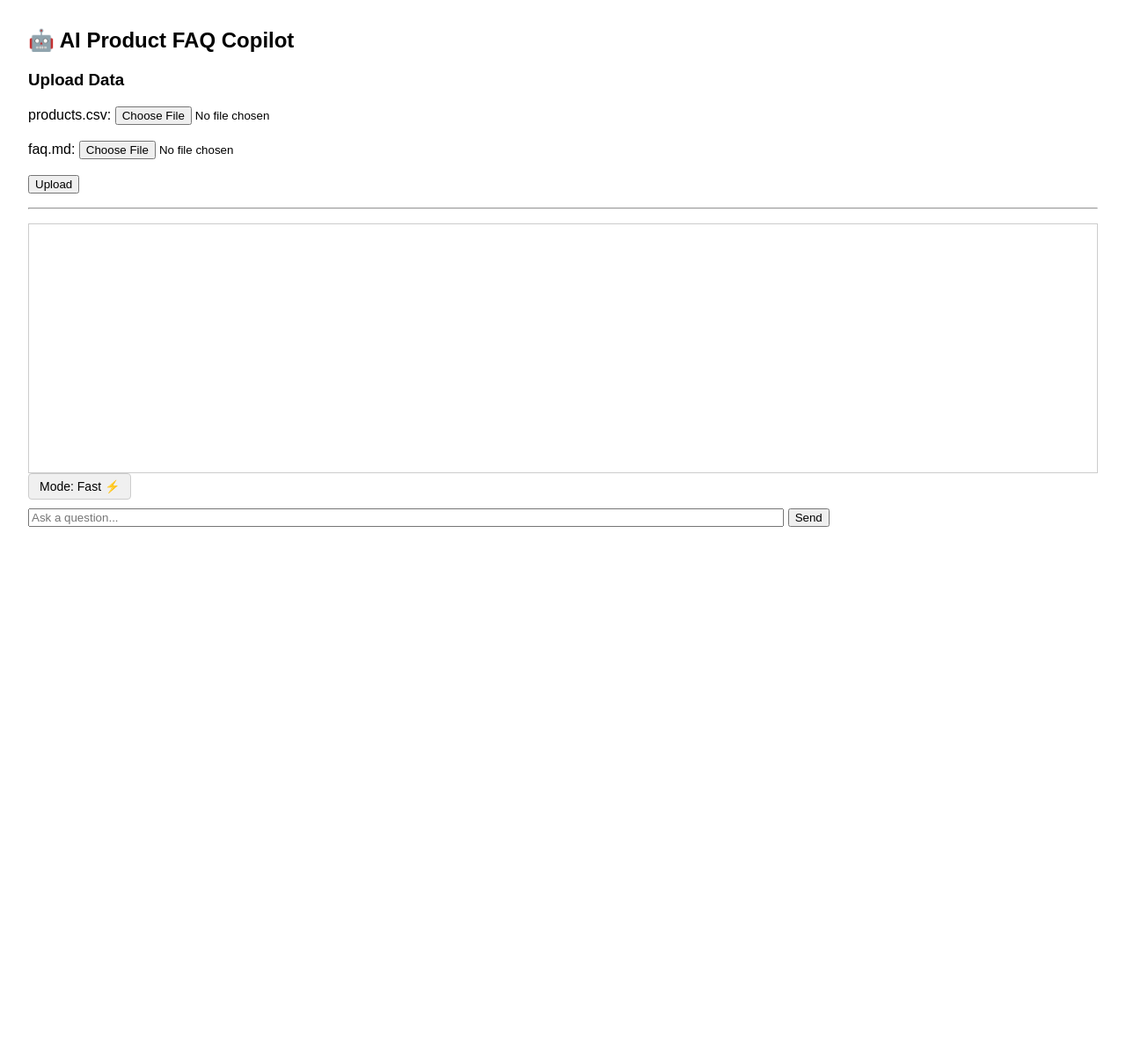
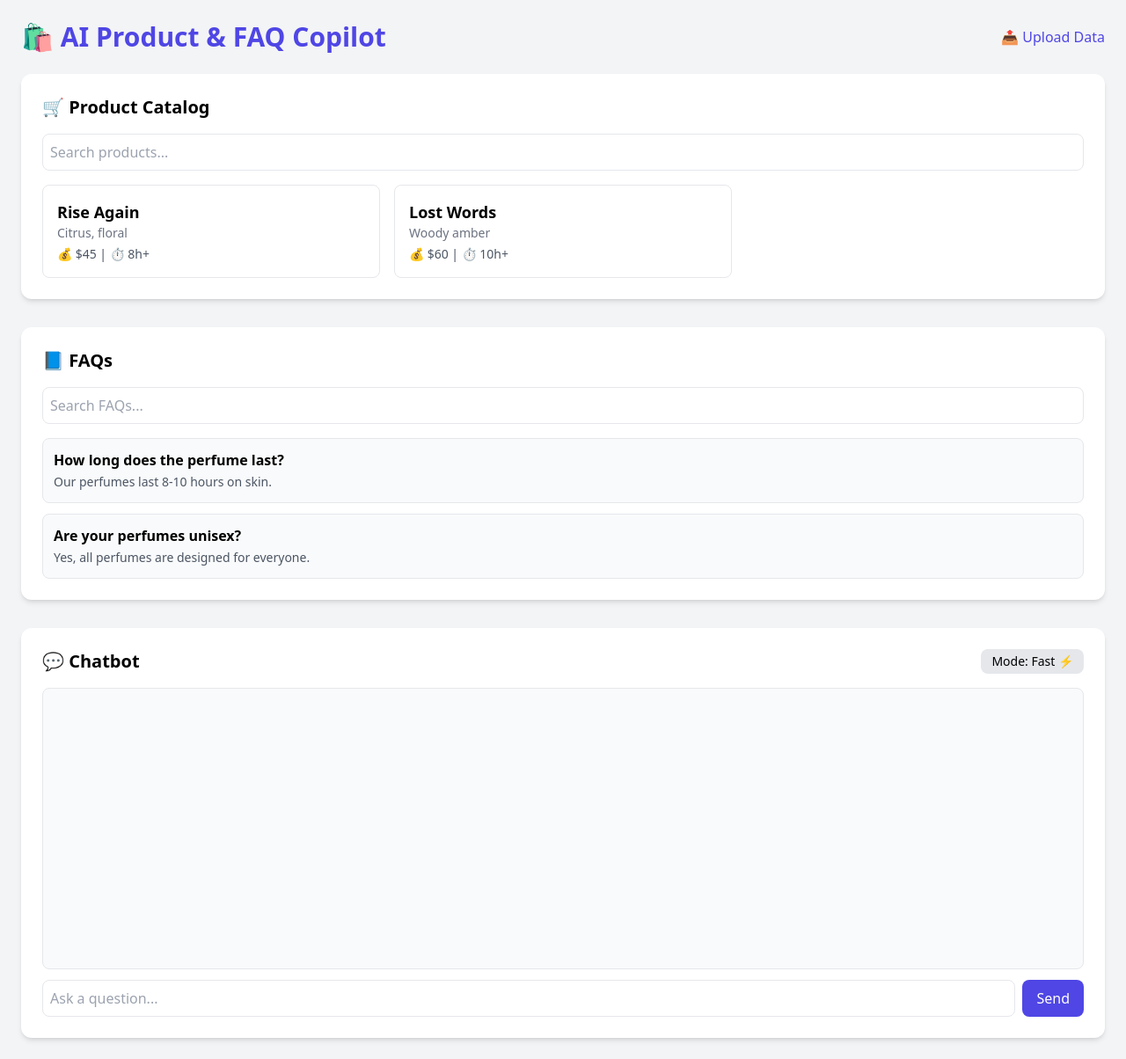
Before and after one commit to ibtisam14/AI-product-copilot, a Django app: page / in a window 1280 px wide. Shown: the whole page at 88% size. Before the commit the page ends 599 px from the top, so only its background shows below. Run offline with Django 5.2, Linux system fonts and the light colour scheme; some libraries are stand-ins or nearby versions.

Commit message:
fix front page

```diff
--- a/copilot/settings.py
+++ b/copilot/settings.py
@@ -15,7 +15,7 @@ from dotenv import load_dotenv
 load_dotenv()
 
 OPENAI_API_KEY = os.getenv("OPENAI_API_KEY")
-
+OPENAI_BASE_URL = os.getenv("OPENAI_BASE_URL", "https://openrouter.ai/api/v1")
 
 # Build paths inside the project like this: BASE_DIR / 'subdir'.
 BASE_DIR = Path(__file__).resolve().parent.parent
--- a/productcatalogue/urls.py
+++ b/productcatalogue/urls.py
@@ -1,10 +1,10 @@
 from django.urls import path
 from django.views.decorators.csrf import csrf_exempt
-from .views import UploadIngestView, EmbeddingsView, ChatView, home
+from .views import UploadIngestView, EmbeddingsView, ChatView, home, upload_page
 
 urlpatterns = [
     path('', home, name='home'),
-    # Wrap each API view with csrf_exempt:
+    path('upload-data/', upload_page, name='upload_page'),
     path('upload/', csrf_exempt(UploadIngestView.as_view()), name='upload'),
     path('embeddings/', csrf_exempt(EmbeddingsView.as_view()), name='embeddings'),
     path('chat/', csrf_exempt(ChatView.as_view()), name='chat'),
--- a/productcatalogue/views.py
+++ b/productcatalogue/views.py
@@ -20,12 +20,19 @@ from django.shortcuts import render
 def home(request):
     return render(request, "index.html")
 
+def upload_page(request):
+    return render(request, "upload.html")
+
 
 # Choose adapter: in production change to OpenAIAdapter if OPENAI_API_KEY set
 def get_adapter():
-    if getattr(settings, "OPENAI_API_KEY", ""):
-        return OpenAIAdapter(settings.OPENAI_API_KEY)
-    return MockAdapter()
+    api_key = getattr(settings, "OPENAI_API_KEY", "")
+    if api_key:
+        print("✅ Using OpenAI Adapter")  # Debug message
+        return OpenAIAdapter(api_key)
+    else:
+        print("⚠️ Using Mock Adapter (no API key found)")  # Debug message
+        return MockAdapter()
 
 
 @method_decorator(csrf_exempt, name="dispatch")
--- a/templates/index.html
+++ b/templates/index.html
@@ -3,85 +3,58 @@
 
 <head>
     <meta charset="UTF-8">
-    <title>🤖 AI Product FAQ Copilot</title>
-    <style>
-        body {
-            font-family: Arial, sans-serif;
-            margin: 2rem;
-        }
-
-        .chat-box {
-            border: 1px solid #ccc;
-            padding: 1rem;
-            height: 250px;
-            overflow-y: auto;
-            margin-top: 1rem;
-        }
-
-        .user {
-            color: blue;
-            margin-bottom: .5rem;
-        }
-
-        .bot {
-            color: green;
-            margin-bottom: .5rem;
-        }
-
-        .error {
-            color: red;
-        }
-
-        #toggleMode {
-            padding: 6px 12px;
-            font-size: 14px;
-            background-color: #f0f0f0;
-            border: 1px solid #ccc;
-            border-radius: 4px;
-            cursor: pointer;
-        }
-
-        #toggleMode:hover {
-            background-color: #e0e0e0;
-        }
-    </style>
+    <title>🛍️ AI Product & FAQ Copilot</title>
+    <script src="https://cdn.tailwindcss.com"></script>
 </head>
 
-<body>
+<body class="bg-gray-100 min-h-screen">
+    <div class="container mx-auto p-6">
+        <div class="flex justify-between items-center mb-6">
+            <h1 class="text-3xl font-bold text-indigo-600">🛍️ AI Product & FAQ Copilot</h1>
+            <a href="/upload-data/" class="text-indigo-600 hover:underline">📤 Upload Data</a>
+        </div>
 
-    <h2>🤖 AI Product FAQ Copilot</h2>
+        <!-- Product Catalog Section -->
+        <section class="bg-white shadow-md rounded-xl p-6 mb-8">
+            <h2 class="text-xl font-semibold mb-4">🛒 Product Catalog</h2>
+            <input type="text" id="productSearch" placeholder="Search products..."
+                class="w-full border rounded-lg p-2 mb-4 focus:ring focus:ring-indigo-200">
+            <div id="productGrid" class="grid grid-cols-1 sm:grid-cols-2 lg:grid-cols-3 gap-4"></div>
+        </section>
 
-    <h3>Upload Data</h3>
-    <form id="uploadForm">
-        <label>products.csv:</label>
-        <input type="file" name="products" required><br><br>
-        <label>faq.md:</label>
-        <input type="file" name="faq" required><br><br>
-        <button type="submit">Upload</button>
-    </form>
+        <!-- FAQ Section -->
+        <section class="bg-white shadow-md rounded-xl p-6 mb-8">
+            <h2 class="text-xl font-semibold mb-4">📘 FAQs</h2>
+            <input type="text" id="faqSearch" placeholder="Search FAQs..."
+                class="w-full border rounded-lg p-2 mb-4 focus:ring focus:ring-indigo-200">
+            <div id="faqList" class="space-y-3"></div>
+        </section>
 
-    <p id="uploadResult"></p>
+        <!-- Chat Section -->
+        <section class="bg-white shadow-md rounded-xl p-6">
+            <div class="flex justify-between items-center mb-4">
+                <h2 class="text-xl font-semibold">💬 Chatbot</h2>
+                <button id="toggleMode" class="px-3 py-1 bg-gray-200 rounded-lg text-sm">Mode: Fast ⚡</button>
+            </div>
 
-    <hr>
+            <div id="chatBox" class="border rounded-lg h-80 p-3 overflow-y-auto bg-gray-50 mb-3"></div>
 
-    <div class="chat-box" id="chatBox"></div>
-
-    <!-- Mode Toggle -->
-    <div style="margin-bottom: 10px;">
-        <button type="button" id="toggleMode">Mode: Fast ⚡</button>
+            <div class="flex gap-2">
+                <input type="text" id="userInput" placeholder="Ask a question..."
+                    class="flex-1 border rounded-lg p-2 focus:outline-none focus:ring focus:ring-indigo-200">
+                <button id="sendBtn"
+                    class="bg-indigo-600 hover:bg-indigo-700 text-white px-4 py-2 rounded-lg transition">Send</button>
+            </div>
+        </section>
     </div>
 
-    <!-- Chat Form -->
-    <form id="chatForm">
-        <input type="text" id="userInput" placeholder="Ask a question..." required style="width:70%;">
-        <button type="submit">Send</button>
-    </form>
+    <script>
+        // ============ GLOBAL STATE ============
+        let chatMode = "fast";
+        let products = [];
+        let faqs = [];
 
-    <script>
-        // --- State: Chat Mode ---
-        let chatMode = "fast"; // Default mode
-
-        // --- Helper: Get CSRF token from Django cookie ---
+        // ============ HELPER ============
         function getCookie(name) {
             let cookieValue = null;
             if (document.cookie && document.cookie !== "") {
@@ -98,71 +71,101 @@
         }
         const csrftoken = getCookie('csrftoken');
 
-        // --- Toggle Mode Button ---
+        // ============ TOGGLE MODE ============
         document.getElementById("toggleMode").addEventListener("click", () => {
             chatMode = chatMode === "fast" ? "accurate" : "fast";
             document.getElementById("toggleMode").innerText =
                 chatMode === "fast" ? "Mode: Fast ⚡" : "Mode: Accurate 🎯";
         });
 
-        // --- Handle Upload ---
-        document.getElementById('uploadForm').addEventListener('submit', async (e) => {
-            e.preventDefault();
-            const formData = new FormData(e.target);
+        // ============ CHAT ============
+        const chatBox = document.getElementById("chatBox");
+        document.getElementById("sendBtn").addEventListener("click", sendMessage);
+        document.getElementById("userInput").addEventListener("keypress", e => {
+            if (e.key === "Enter") sendMessage();
+        });
+
+        async function sendMessage() {
+            const userInput = document.getElementById("userInput");
+            const text = userInput.value.trim();
+            if (!text) return;
+
+            chatBox.innerHTML += `<div class="text-blue-600 mb-2">🧍 You: ${text}</div>`;
+            userInput.value = "";
+            chatBox.innerHTML += `<div class="text-gray-400 mb-2">🤖 Thinking...</div>`;
+            chatBox.scrollTop = chatBox.scrollHeight;
 
             try {
-                const res = await fetch('/api/upload/', {
-                    method: 'POST',
-                    headers: { 'X-CSRFToken': csrftoken },
-                    body: formData
+                const res = await fetch("/chat/", {
+                    method: "POST",
+                    headers: { "Content-Type": "application/json", "X-CSRFToken": csrftoken },
+                    body: JSON.stringify({
+                        messages: [{ role: "user", content: text }],
+                        mode: chatMode
+                    })
                 });
+                const data = await res.json();
+                chatBox.lastChild.remove();
+                chatBox.innerHTML += `<div class="text-green-700 mb-1">🤖 Bot: ${data.answer || "No response"}</div>`;
+                if (data.citations) {
+                    chatBox.innerHTML += `<div class="text-gray-500 text-sm mb-2">📎 Cited: ${data.citations.join(", ")}</div>`;
+                }
+            } catch (err) {
+                chatBox.innerHTML += `<div class="text-red-600 mb-2">⚠️ Error: ${err.message}</div>`;
+            }
+            chatBox.scrollTop = chatBox.scrollHeight;
+        }
 
-                const data = await res.json();
-                document.getElementById('uploadResult').innerText =
-                    `Uploaded: ${data.products || 0} products, ${data.faq_chunks || 0} FAQ chunks`;
-            } catch (err) {
-                document.getElementById('uploadResult').innerHTML =
-                    `<span class="error">Upload failed: ${err.message}</span>`;
-            }
+        // ============ PRODUCT MOCK VIEW ============
+        products = [
+            { id: 1, name: "Rise Again", price: "$45", notes: "Citrus, floral", longevity: "8h+" },
+            { id: 2, name: "Lost Words", price: "$60", notes: "Woody amber", longevity: "10h+" },
+        ];
+        renderProducts(products);
+
+        function renderProducts(items) {
+            const grid = document.getElementById("productGrid");
+            grid.innerHTML = "";
+            items.forEach(p => {
+                const card = document.createElement("div");
+                card.className = "p-4 border rounded-lg hover:shadow-lg transition";
+                card.innerHTML = `
+          <h3 class="font-semibold text-lg">${p.name}</h3>
+          <p class="text-sm text-gray-500">${p.notes}</p>
+          <p class="text-sm text-gray-600 mt-1">💰 ${p.price} | ⏱️ ${p.longevity}</p>
+        `;
+                grid.appendChild(card);
+            });
+        }
+
+        document.getElementById("productSearch").addEventListener("input", (e) => {
+            const q = e.target.value.toLowerCase();
+            renderProducts(products.filter(p => p.name.toLowerCase().includes(q)));
         });
 
-        // --- Handle Chat ---
-        document.getElementById('chatForm').addEventListener('submit', async (e) => {
-            e.preventDefault();
-            const chatBox = document.getElementById('chatBox');
-            const userInput = document.getElementById('userInput').value;
+        // ============ FAQ MOCK VIEW ============
+        faqs = [
+            { id: "faq_1", question: "How long does the perfume last?", answer: "Our perfumes last 8-10 hours on skin." },
+            { id: "faq_2", question: "Are your perfumes unisex?", answer: "Yes, all perfumes are designed for everyone." },
+        ];
+        renderFaqs(faqs);
 
-            chatBox.innerHTML += `<div class='user'>You: ${userInput}</div>`;
+        function renderFaqs(items) {
+            const list = document.getElementById("faqList");
+            list.innerHTML = "";
+            items.forEach(f => {
+                const div = document.createElement("div");
+                div.className = "p-3 border rounded-lg bg-gray-50 hover:bg-gray-100 transition";
+                div.innerHTML = `<strong>${f.question}</strong><br><span class="text-gray-600 text-sm">${f.answer}</span>`;
+                list.appendChild(div);
+            });
+        }
 
-            const payload = {
-                messages: [{ role: "user", content: userInput }],
-                mode: chatMode  // ✅ Send current mode to backend
-            };
-
-            try {
-                const res = await fetch('/api/chat/', {
-                    method: 'POST',
-                    headers: {
-                        'Content-Type': 'application/json',
-                        'X-CSRFToken': csrftoken
-                    },
-                    body: JSON.stringify(payload)
-                });
-
-                const data = await res.json();
-                chatBox.innerHTML += `<div class='bot'>Bot: ${data.answer || 'No response'}</div>`;
-                if (data.citations) {
-                    chatBox.innerHTML += `<div class='bot'>Citations: ${data.citations.join(', ')}</div>`;
-                }
-            } catch (err) {
-                chatBox.innerHTML += `<div class='error'>Error: ${err.message}</div>`;
-            }
-
-            chatBox.scrollTop = chatBox.scrollHeight;
-            document.getElementById('userInput').value = '';
+        document.getElementById("faqSearch").addEventListener("input", (e) => {
+            const q = e.target.value.toLowerCase();
+            renderFaqs(faqs.filter(f => f.question.toLowerCase().includes(q)));
         });
     </script>
-
 </body>
 
 </html>
```
Also changed, not shown: productcatalogue/adapters.py (+80 -27 lines), templates/upload.html (added, +77 -0 lines).
